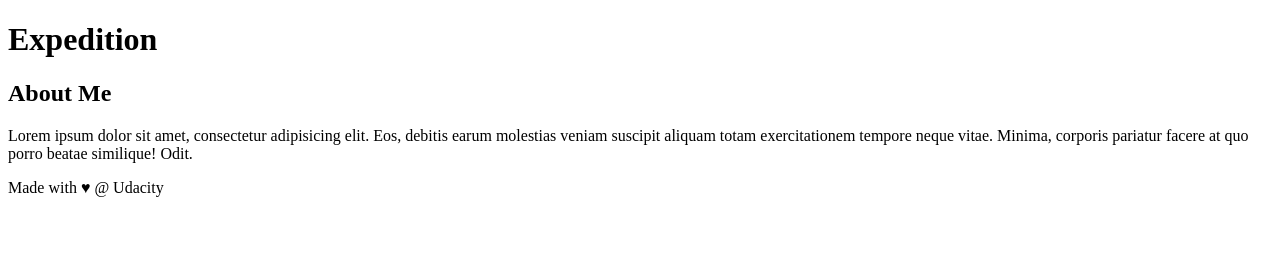
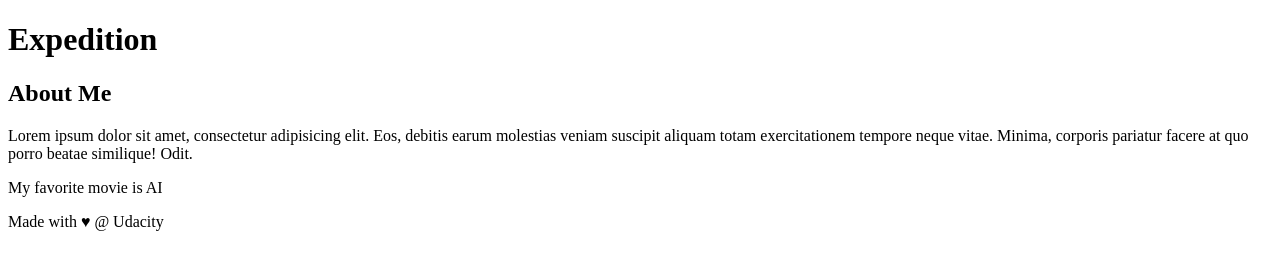
Before and after one commit to ravvas/new_git_project1, a plain HTML site: page index.html in a window 1280 px wide. Drawn offline with Linux system fonts and the light colour scheme.

Commit message:
Update sidebar with favorite movie

```diff
--- a/index.html
+++ b/index.html
@@ -23,6 +23,7 @@
         <h2>About Me</h2>
 
         <p>Lorem ipsum dolor sit amet, consectetur adipisicing elit. Eos, debitis earum molestias veniam suscipit aliquam totam exercitationem tempore neque vitae. Minima, corporis pariatur facere at quo porro beatae similique! Odit.</p>
+        <p>My favorite movie is AI </p>
     </aside>
     <!-- end of new content -->
 
```
